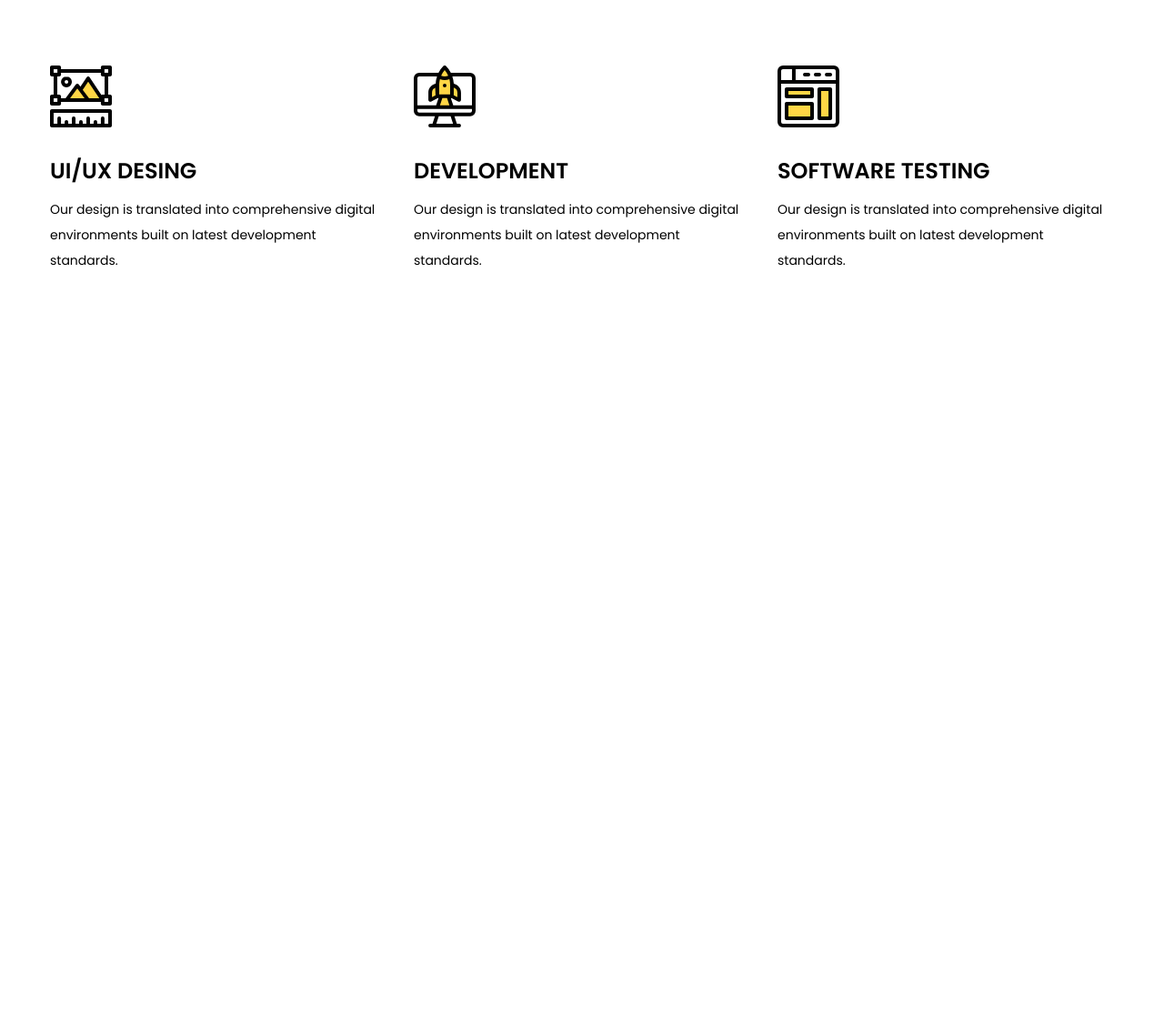
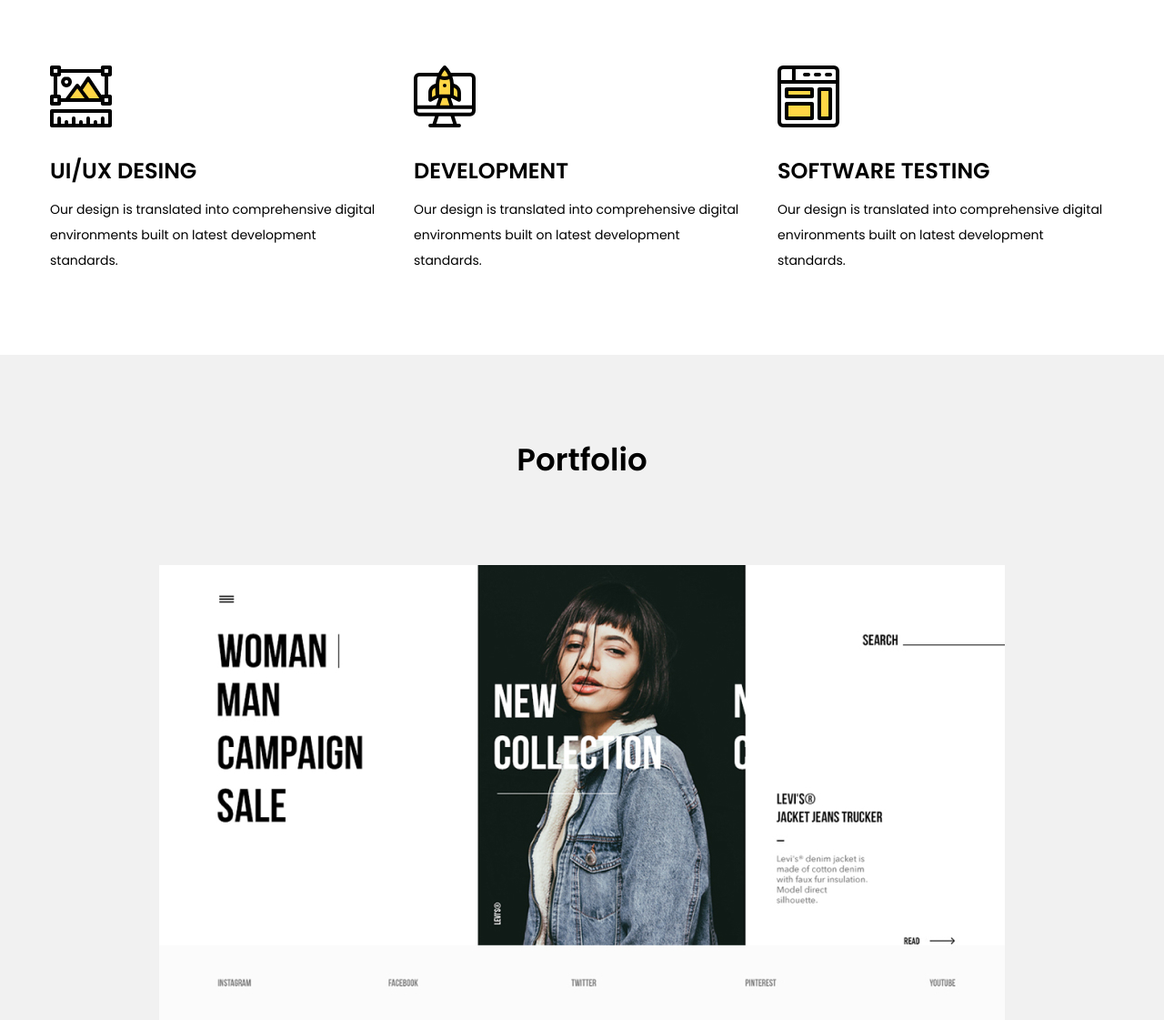
Before and after one commit to Den4icGuti/kelvin-portfolio, a plain HTML site: page index.html in a window 1280 px wide. Shown: the part 785-1906 px from the top of the page at 91% size. Before the commit the page ends 1085 px from the top, so only its background shows below. Drawn offline with Linux system fonts and the light colour scheme; a web font is replaced by a local one.

Commit message:
add section portfolio

```diff
--- a/css/main.css
+++ b/css/main.css
@@ -9,6 +9,10 @@ body {
   max-width: 100%;
   padding: 0 30px;
   margin: 0 auto;
+}
+
+section {
+  padding-top: 90px;
 }
 
 /* Header */
@@ -91,13 +95,10 @@ body {
   margin-top: 76px;
 }
 
-section {
-  padding-top: 90px;
-}
-
 .list-item {
   display: flex;
   justify-content: center;
+  padding-bottom: 90px;
 }
 
 .item {
@@ -122,3 +123,22 @@ section {
   font-size: 14px;
   line-height: 28px;
 }
+/* Section portfolio */
+
+.portfolio {
+  background-color: rgba(241, 241, 241, 1);
+  max-width: 100%;
+  padding-top: 90px;
+}
+
+.title-potfolio {
+  text-align: center;
+  font-weight: 600;
+  font-size: 34px;
+  line-height: 51px;
+  padding-bottom: 90px;
+}
+
+.img-portfolio {
+  margin: 0 auto;
+}
--- a/index.html
+++ b/index.html
@@ -47,6 +47,8 @@
 </div>
    <img class="hero-img" src="./img/hero-img-min/hero (1).png" alt="hero-img">
   </div>
+
+  <!-- Section service -->
   <section>
    <ul class="list-item">
     <li class="item">
@@ -65,6 +67,17 @@
        <p class="desc-service">Our design is translated into comprehensive digital environments built on latest development standards.</p>
     </li>
    </ul>
-  </section>
+
+  <!-- Section Portfolio -->
+
+      <div class="portfolio">
+         <h2 class="title-potfolio">Portfolio</h2>
+        <img class="img-portfolio" src="./img/sections-img/potfolio-min.jpg" alt="portfolio">
+
+      </div>
+    </div>
+
+
+
   </body>
 </html>
```
